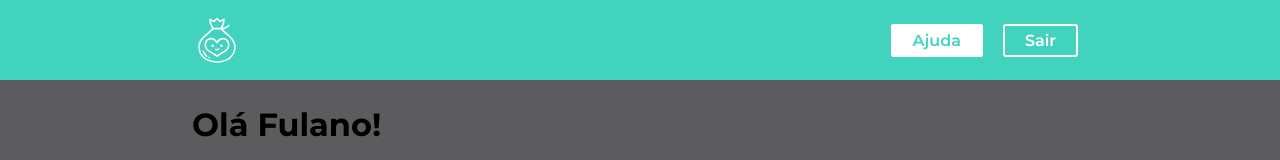
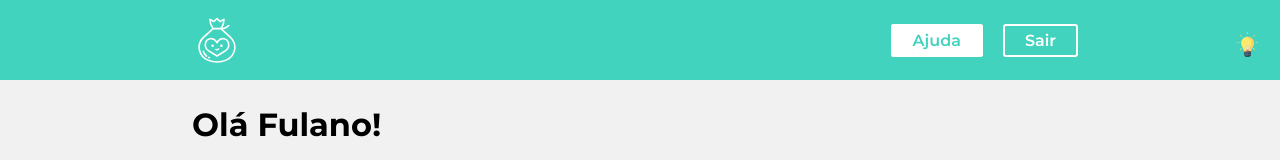
Before and after one commit to fernandiego/react-styled-components, a React (Create React App) app: page / in a window 1280 px wide. Shown: the top 160 px of the page. Built offline with nearby package versions, Linux system fonts and the light colour scheme.

Commit message:
Inversão de tema por clique de botão

```diff
--- a/src/App.js
+++ b/src/App.js
@@ -1,15 +1,23 @@
-import React from "react";
+import React, { useState } from "react";
 import { ThemeProvider } from "styled-components";
 import Cabecalho from "./Components/Cabecalho";
 import Container from "./Components/Container";
 import { GlobalStyle } from "./Components/GlobalStyle";
-import { temaClaro, temaEscuro } from "./Components/UI/temas";
+import { BtnTema, temaClaro, temaEscuro } from "./Components/UI/temas";
+import SwitchTheme from "./Components/SwitchTheme";
 
 function App() {
+  const [tema, setTema] = useState(true)
+  const toggleTheme = () => {
+    setTema((tema) => !tema)
+  }
   return (
-    <ThemeProvider theme={temaEscuro}>
+    <ThemeProvider theme={tema ? temaClaro : temaEscuro}>
 
       <GlobalStyle />
+      <BtnTema onClick={toggleTheme}>
+        <SwitchTheme/>
+      </BtnTema>
       <Cabecalho />
       <Container />
     </ThemeProvider>
--- a/src/Components/SwitchTema/index.jsx
+++ b/src/Components/SwitchTheme/index.jsx
@@ -1,6 +1,6 @@
 import React from "react";
 import ThemeOn from "../../assets/images/themeOn.svg";
-import ThemeOff from "../../assets/images/themeOff.svg.svg";
+import ThemeOff from "../../assets/images/themeOff.svg";
 import { Icone } from "../UI";
 
 const claro = <Icone src={ThemeOn} alt="Tema Claro" />;
```
